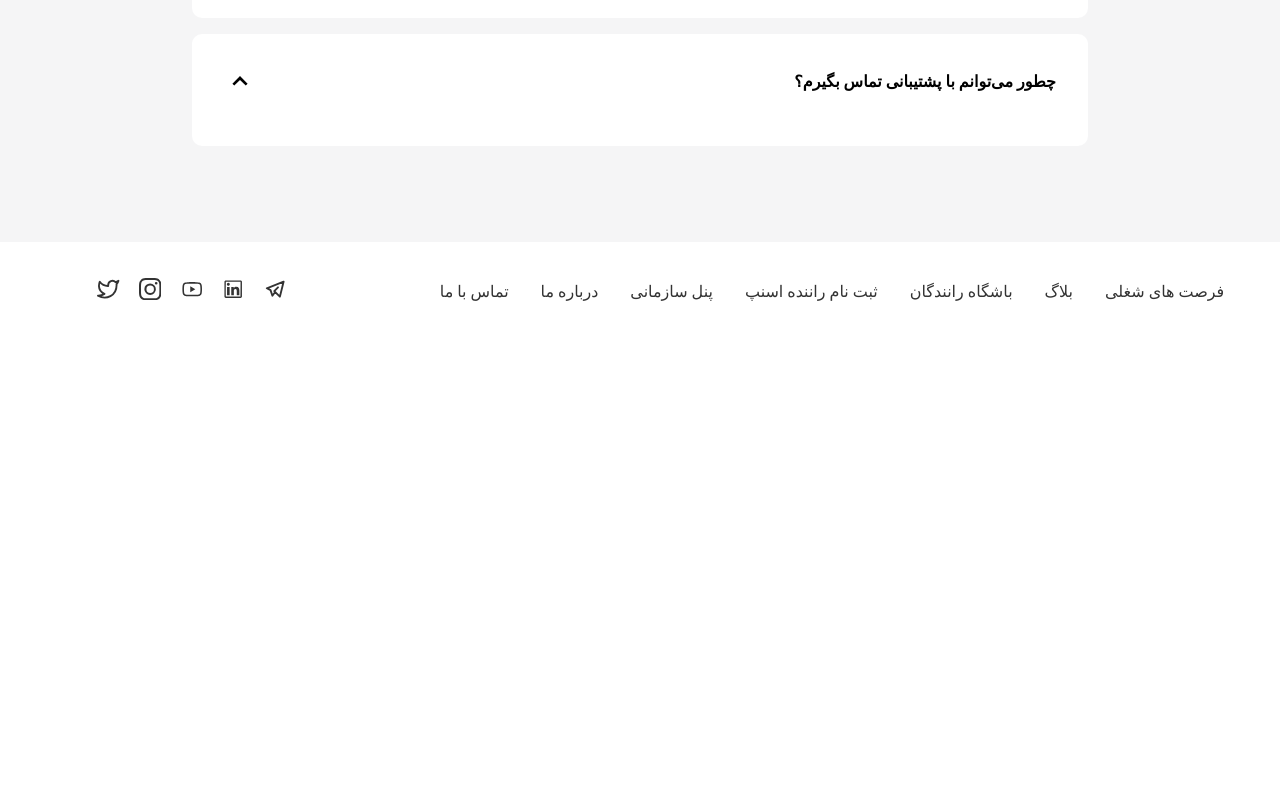
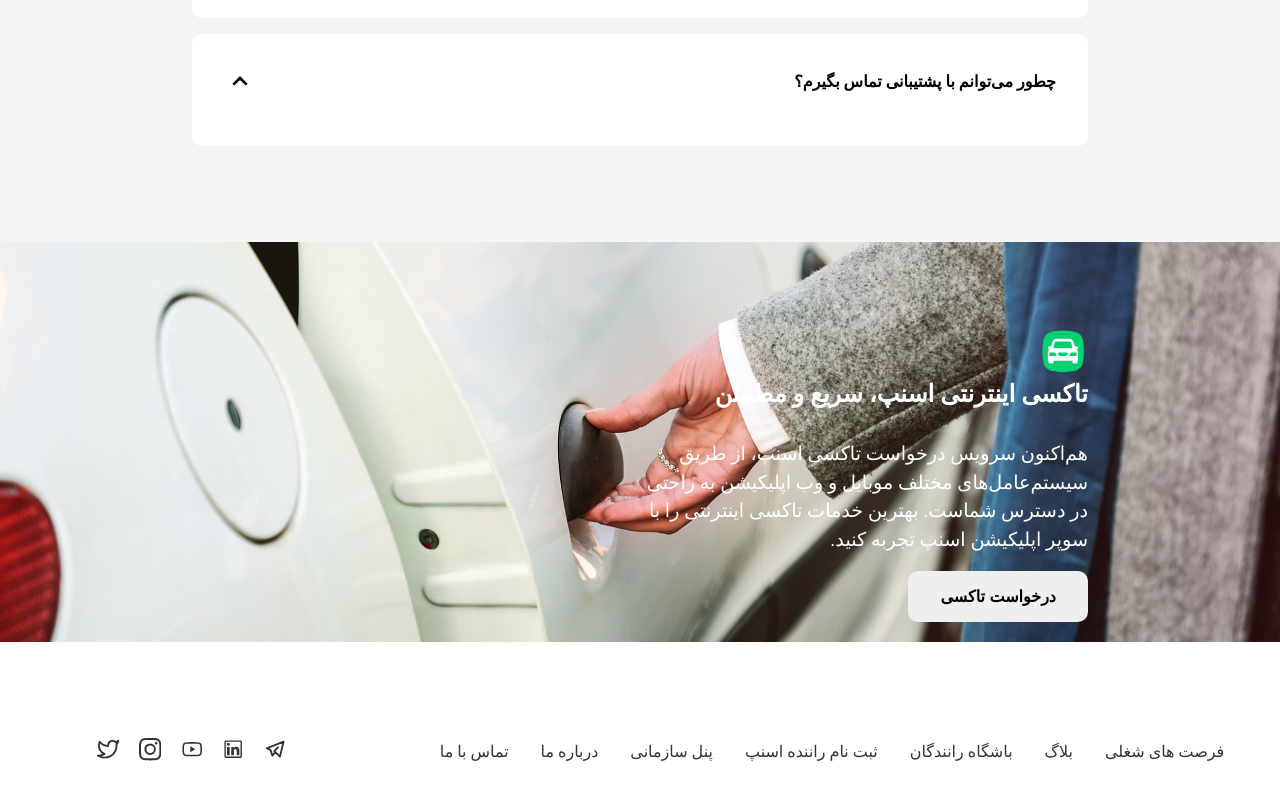
Before and after one commit to Behrooz-zendehdel/snapp-app, a React app: page /homeApp/taxi in a window 1280 px wide. Shown: the part 3769-4569 px from the top of the page. Before the commit the page ends 4111 px from the top, so only its background shows below. Built offline with nearby package versions, Linux system fonts and the light colour scheme.

Commit message:
finish page taxi snapp

```diff
--- a/src/Pages/Taxi.jsx
+++ b/src/Pages/Taxi.jsx
@@ -18,9 +18,13 @@ import supporttaxi from "../assets/supporttaxi.png";
 import insertimg1 from "../assets/insertimg1.jpg";
 import insertimg2 from "../assets/insertimg2.jpg";
 import insertimg3 from "../assets/insertimg3.jpg";
+import taxi from "../assets/Taxi.svg";
 import more from "../assets/more.svg";
 import { BiChevronDown, BiChevronUp } from "react-icons/bi";
 import "./taxi.css";
+
+import order from "../assets/order.jpg";
+
 const Taxi = () => {
   const [go, setGo] = useState(true);
   const [goBack, setGoBack] = useState(false);
@@ -398,6 +402,21 @@ const Taxi = () => {
           </div>
         </div>
       </section>
+      <section>
+        <div className="order">
+          <img src={order} alt="" style={{ width: "100%", height: "400px" }} />
+        </div>
+        <div className="detail-order">
+          <img src={taxi} alt="" />
+          <h4>تاکسی اینترنتی اسنپ، سریع و مطمئن</h4>
+          <p>
+            هم‌اکنون سرویس درخواست تاکسی اسنپ، از طریق سیستم‌عامل‌های مختلف
+            موبایل و وب اپلیکیشن به راحتی در دسترس شماست. بهترین خدمات تاکسی
+            اینترنتی را با سوپر اپلیکیشن اسنپ تجربه کنید.
+          </p>
+          <button>درخواست تاکسی</button>
+        </div>
+      </section>
     </Layout>
   );
 };
--- a/src/Pages/taxi.css
+++ b/src/Pages/taxi.css
@@ -186,3 +186,33 @@
 .answer p {
   line-height: 2;
 }
+
+.detail-order {
+  margin-top: -25rem;
+  padding: 5rem 12rem;
+}
+.detail-order img {
+  width: 50px;
+  height: 50px;
+}
+
+.detail-order h4 {
+  color: #fff;
+  font-size: 1.5rem;
+}
+.detail-order p {
+  font-size: 1.2rem;
+  line-height: 1.5;
+  color: #fff;
+  margin-top: 2rem;
+  width: 50%;
+}
+.detail-order button {
+  margin-top: 1rem;
+  padding: 1rem 2rem;
+  border-radius: 10px;
+  border: none;
+  font-size: 1rem;
+  font-weight: bold;
+  cursor: pointer;
+}
```
Also changed, not shown: src/assets/order.jpg (added).
